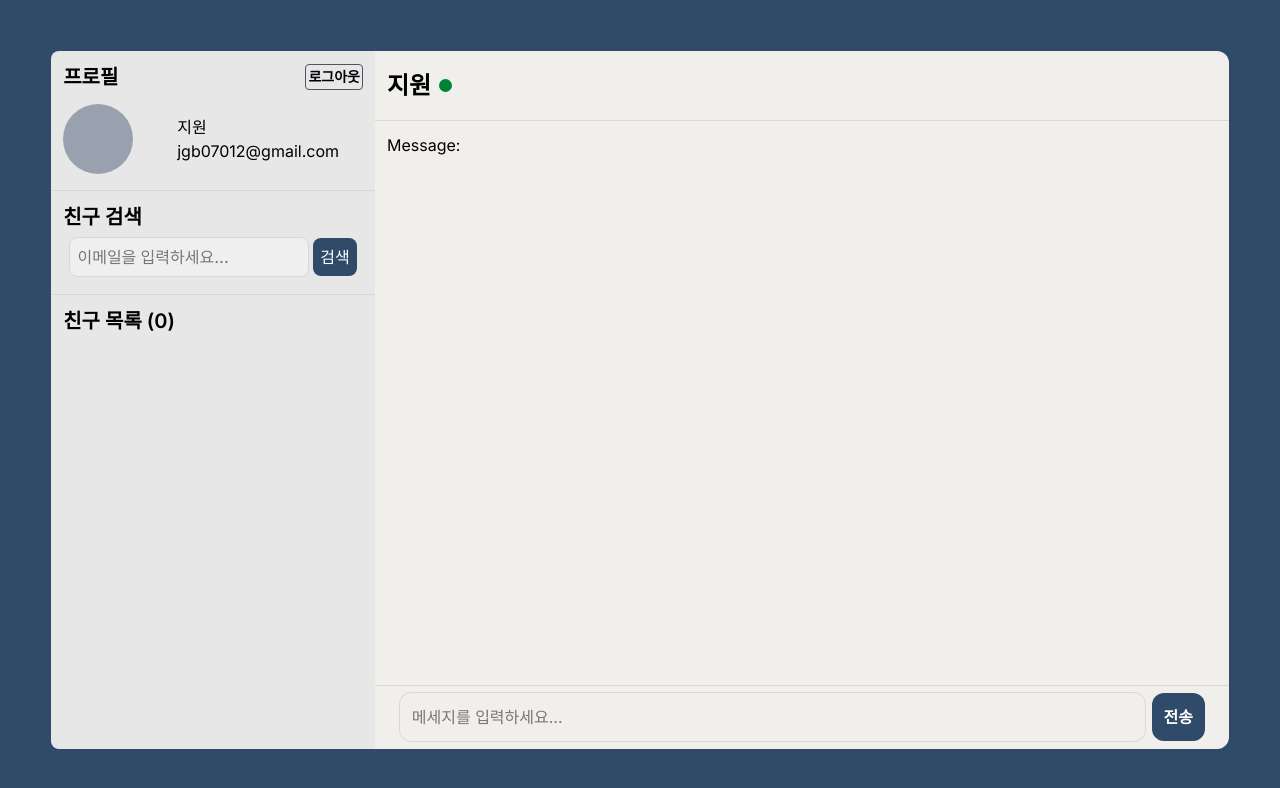
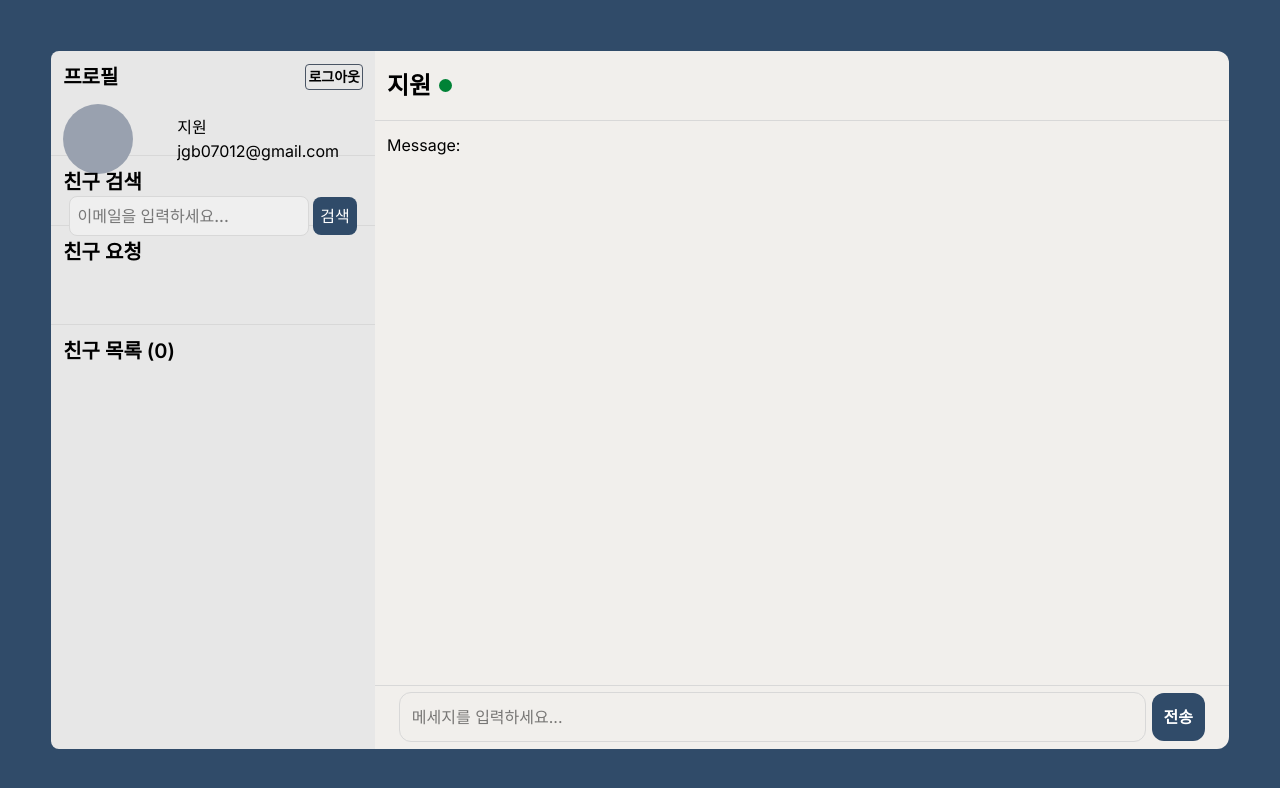
Before and after one commit to jiwonidaax-x/chatting-service, a Next.js app: page / in a window 1280 px wide. Shown: the top 788 px of the page. Built offline with nearby package versions, Linux system fonts and the light colour scheme; no server answers.

Commit message:
[ADD] update main ui

```diff
--- a/src/app/(main)/_component/Chat.tsx
+++ b/src/app/(main)/_component/Chat.tsx
@@ -11,10 +11,12 @@ const Chat = () => {
     console.log('✅ connected to server, socket id:', socket.id);
   });
 
+  //TODO: 보내는이, 메세지, 시간, 받는이 정보 보내기
   const sendMessage = () => {
     socket.emit('send_message', { text: message });
   };
 
+  //TODO JOIN ROOM
   useEffect(() => {
     socket.on('receive_message', (data) => {
       setMessageReceived(data.text);
--- a/src/app/(main)/page.tsx
+++ b/src/app/(main)/page.tsx
@@ -5,7 +5,7 @@ const Home = () => {
     <main className="w-full h-screen bg-[#304b69] flex items-center justify-center p-[4vw]">
       <div className="w-full h-full xl bg-[#F1EFEC] rounded-xl flex">
         <div className="w-[30%] bg-[#e7e7e7] rounded-tl-lg rounded-bl-lg flex flex-col">
-          <div className="h-[20%] border-b-1 border-[#d8d8d8] p-3 flex flex-col ">
+          <div className="h-[15%] border-b-1 border-[#d8d8d8] p-3 flex flex-col ">
             <div className="justify-between flex items-center">
               <p className="text-xl font-semibold">프로필</p>
               <button className="text-sm font-semibold  border border-gray-600 p-0.5 rounded-sm cursor-pointer">
@@ -20,7 +20,7 @@ const Home = () => {
               </div>
             </div>
           </div>
-          <div className="h-[15%] border-b border-[#d8d8d8] p-3 text-xl font-semibold flex flex-col">
+          <div className="h-[10%] border-b border-[#d8d8d8] p-3 text-xl font-semibold flex flex-col">
             <p className="text-xl font-semibold">친구 검색</p>
             <div className="flex-1 flex items-center justify-center gap-1">
               <input
@@ -31,6 +31,9 @@ const Home = () => {
                 검색
               </button>
             </div>
+          </div>
+          <div className="h-[15%] border-b border-[#d8d8d8] p-3 text-xl font-semibold flex flex-col">
+            <p className="text-xl font-semibold">친구 요청</p>
           </div>
           <div className="h-[65%] p-3 text-xl font-semibold">
             <p className="text-xl font-semibold">친구 목록 (0)</p>
```
